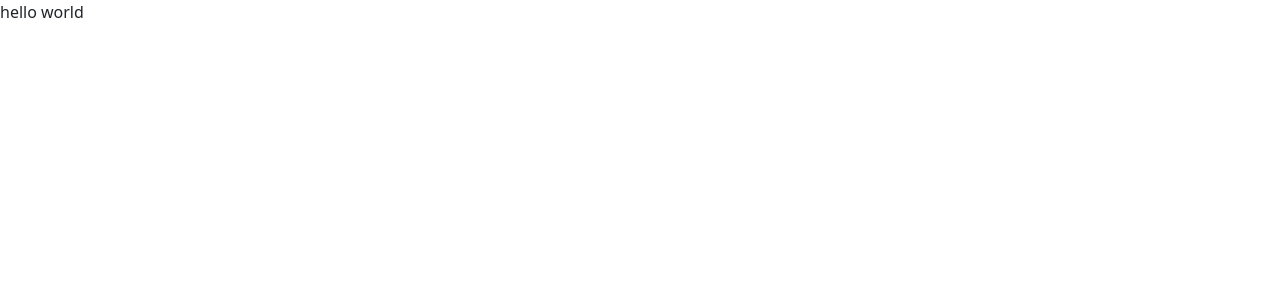
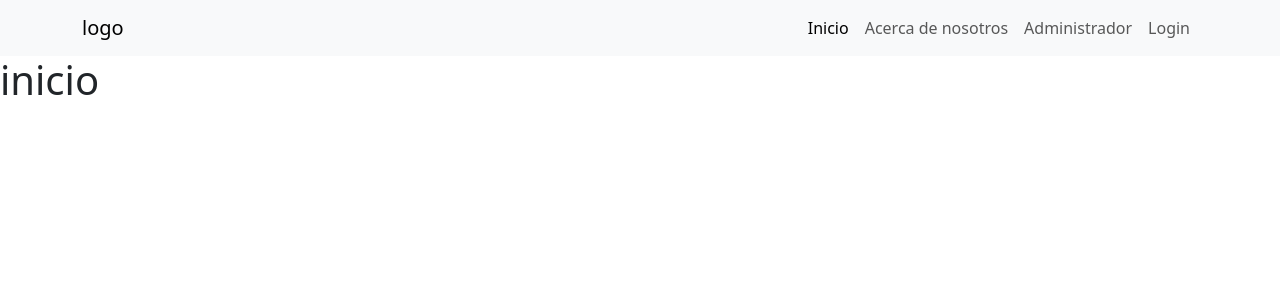
Before and after one commit to MartinGramajo/Ecommerce-gamer, a React (Vite) app: page / in a window 1280 px wide. Shown: the top 300 px of the page. Built offline with nearby package versions, Linux system fonts and the light colour scheme.

Commit message:
agrego navbar y el react-router-dom

```diff
--- a/package.json
+++ b/package.json
@@ -15,6 +15,7 @@
     "react-bootstrap": "^2.8.0",
     "react-dom": "^18.2.0",
     "react-hook-form": "^7.45.4",
+    "react-router-dom": "^6.15.0",
     "sweetalert2": "^11.7.23"
   },
   "devDependencies": {
--- a/src/App.jsx
+++ b/src/App.jsx
@@ -1,9 +1,25 @@
 import "./App.css";
+import { BrowserRouter, Routes, Route } from "react-router-dom";
+import MenuReact from "./components/common/MenuReact";
+import Inicio from "./components/views/Inicio";
+import DetalleProducto from "./components/views/DetalleProducto";
+import Administrador from "./components/views/Administrador";
+import Login from "./components/views/Login";
+import Nosotros from "./components/views/Nosotros";
 
 function App() {
   return (
     <>
-      <div>hello world</div>
+      <BrowserRouter>
+        <MenuReact />
+        <Routes>
+          <Route exact path="/" element={<Inicio />} />
+          <Route exact path="/detalle" element={<DetalleProducto />} />
+          <Route exact path="/administrador" element={<Administrador />} />
+          <Route exact path="/nosotros" element={<Nosotros />} />
+          <Route exact path="/login" element={<Login />} />
+        </Routes>
+      </BrowserRouter>
     </>
   );
 }
--- a/src/components/common/MenuReact.jsx
+++ b/src/components/common/MenuReact.jsx
@@ -1,8 +1,32 @@
+import Container from "react-bootstrap/Container";
+import Nav from "react-bootstrap/Nav";
+import Navbar from "react-bootstrap/Navbar";
+import { Link, NavLink } from "react-router-dom";
+
 const MenuReact = () => {
   return (
-    <div>
-      <h1>MenuReact</h1>
-    </div>
+    <Navbar expand="lg" className="bg-body-tertiary">
+      <Container>
+        <Navbar.Brand as={Link}>logo</Navbar.Brand>
+        <Navbar.Toggle aria-controls="basic-navbar-nav" />
+        <Navbar.Collapse id="basic-navbar-nav">
+          <Nav className="ms-auto">
+            <NavLink className="nav-link" end to={"/"}>
+              Inicio
+            </NavLink>
+            <NavLink className="nav-link" end to="/Nosotros">
+              Acerca de nosotros
+            </NavLink>
+            <NavLink className="nav-link" end to="/Administrador">
+              Administrador
+            </NavLink>
+            <NavLink className="nav-link" end to="/Login">
+              Login
+            </NavLink>
+          </Nav>
+        </Navbar.Collapse>
+      </Container>
+    </Navbar>
   );
 };
 
```
Also changed, not shown: 1 other file (tests, documents, lock files or other folders).
